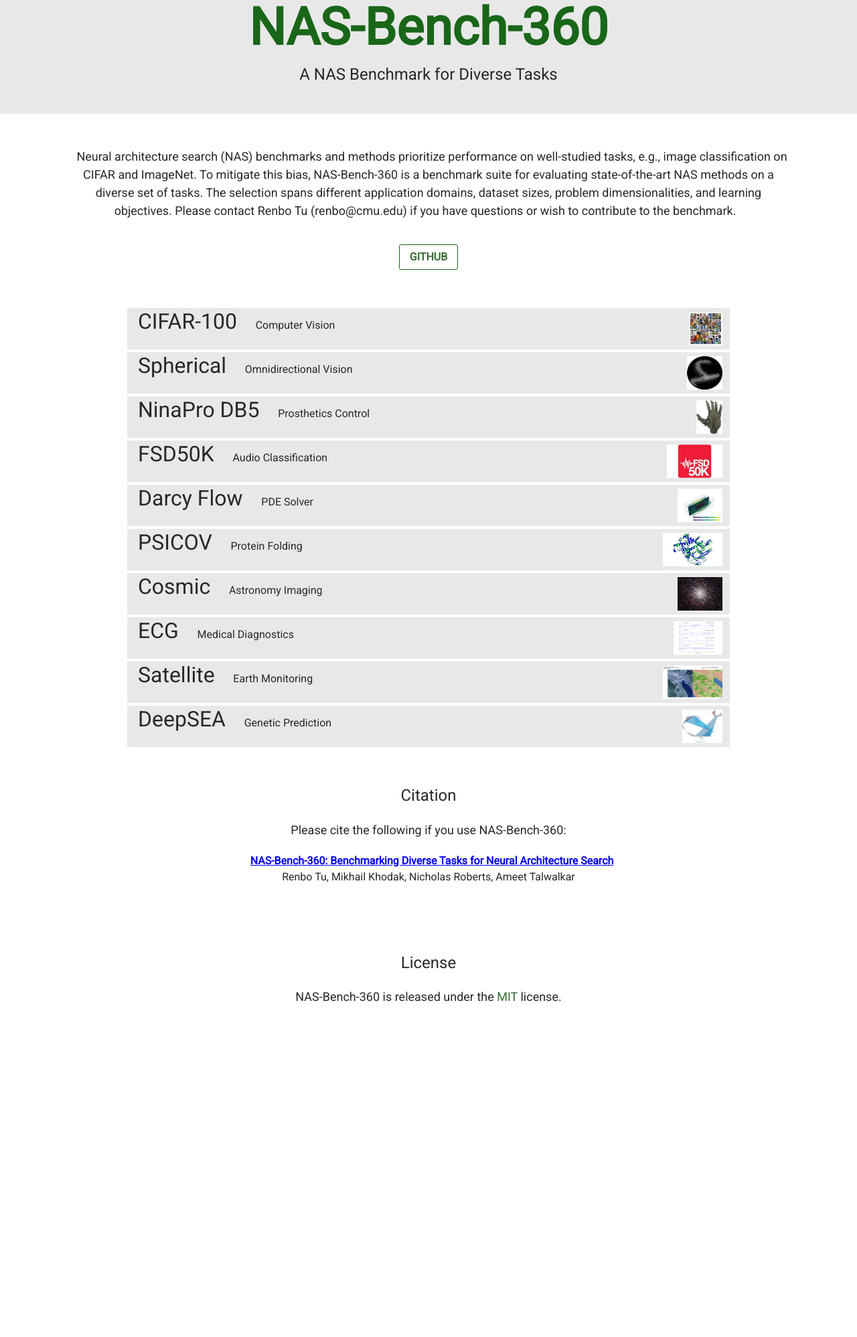
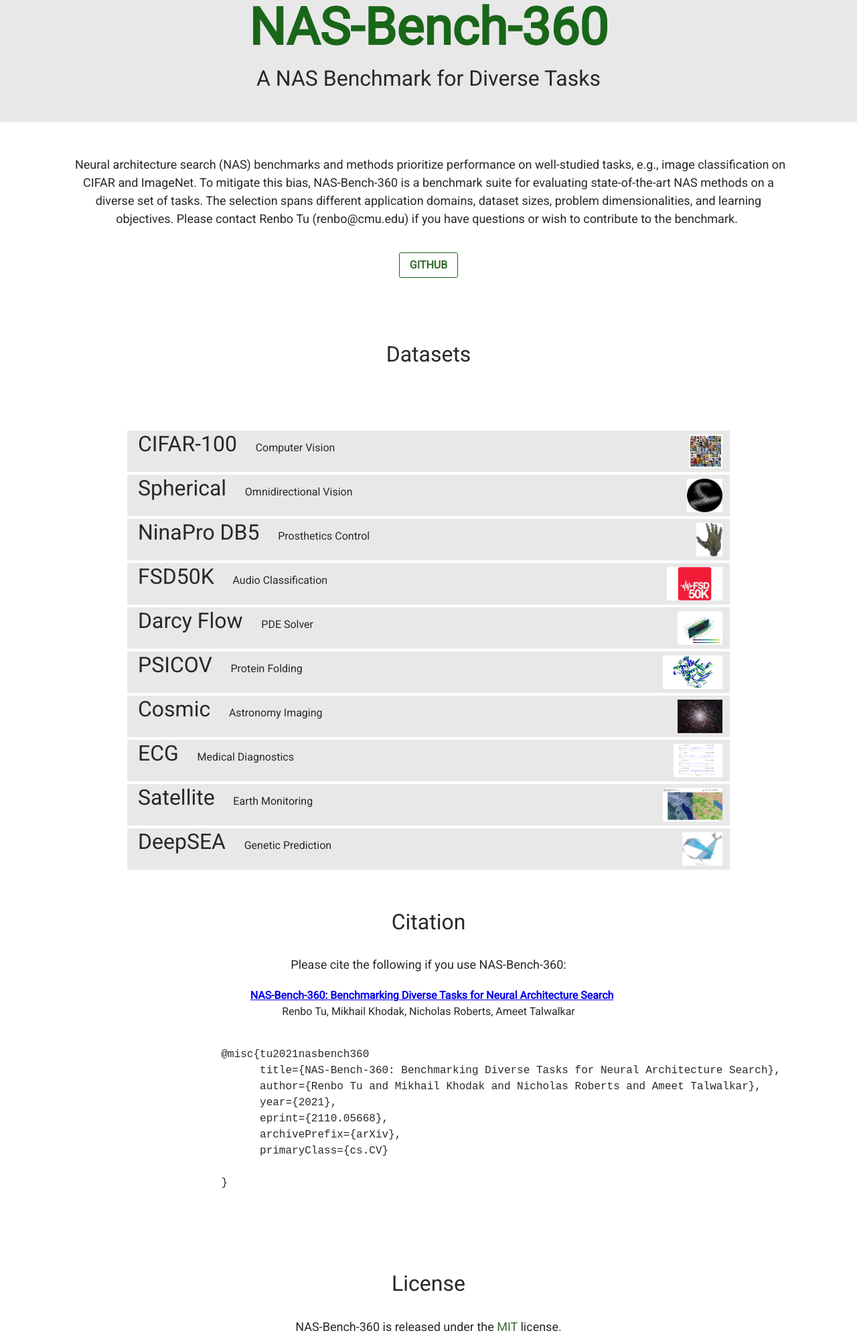
Before and after one commit to rtu715/NAS-Bench-360, a Jekyll site: the page index.html, which Jekyll copies as it is, in a window 1280 px wide. Shown: the whole page at 67% size. Built offline with Jekyll 4.4.1, drawn with Linux system fonts in a browser that asks for light colours; before the commit the page ends 1509 px from its top, so only the background shows below that.

Commit message:
formatting

```diff
--- a/index.html
+++ b/index.html
@@ -37,6 +37,10 @@
 		<h3><a href="https://github.com/rtu715/NAS-Bench-360">GitHub</a></h3>
 
 
+    </div>
+
+	<div class="title" style="position:relative;top:40px">
+		<h2>Datasets</h2><br><br/><br>
     </div>
 
 	<div class="menu"  style="position:relative;top:40px">
@@ -313,6 +317,17 @@
         <span class="citation" style="text-align: justify">
 			<b><a href="https://arxiv.org/abs/2110.05668">NAS-Bench-360: Benchmarking Diverse Tasks for Neural Architecture Search</a></b></br>
 			Renbo Tu, Mikhail Khodak, Nicholas Roberts, Ameet Talwalkar </br>
+
+			<pre><code>
+			@misc{tu2021nasbench360
+			      title={NAS-Bench-360: Benchmarking Diverse Tasks for Neural Architecture Search},
+			      author={Renbo Tu and Mikhail Khodak and Nicholas Roberts and Ameet Talwalkar},
+			      year={2021},
+			      eprint={2110.05668},
+			      archivePrefix={arXiv},
+			      primaryClass={cs.CV}
+
+			}</code></pre>
 			<br/><br/>
         </span>
     </div>
--- a/webpage/assets/main.css
+++ b/webpage/assets/main.css
@@ -31,7 +31,7 @@
 .toptitle h2 {
 	margin-top: -20px;
 	margin-bottom: 0px;
-	font: normal 24px/1.5 sans-serif;
+	font: normal 32px/1.5 sans-serif;
 	font-family: 'Roboto', sans-serif;
 }
 .title {
@@ -48,7 +48,7 @@
 	font-family: 'Roboto', sans-serif;
 }
 .title h2 {
-	font: normal 24px/1.5 sans-serif;
+	font: normal 32px/1.5 sans-serif;
 	font-family: 'Roboto', sans-serif;
 }
 .title img {
@@ -66,9 +66,9 @@
 span.description {
 	text-align: center;
 	font: normal 18px/1.5 Helvetica;
-	width: 85%;
+	width: 90%;
 	margin: 0 auto;
-    padding: 10px;
+    padding: 5px;
     font-family: 'Roboto', sans-serif;
 }
 
```
